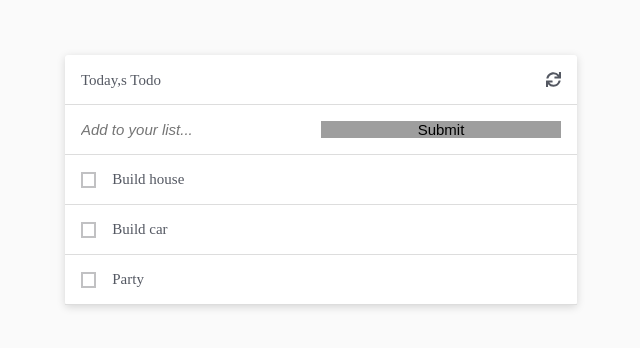
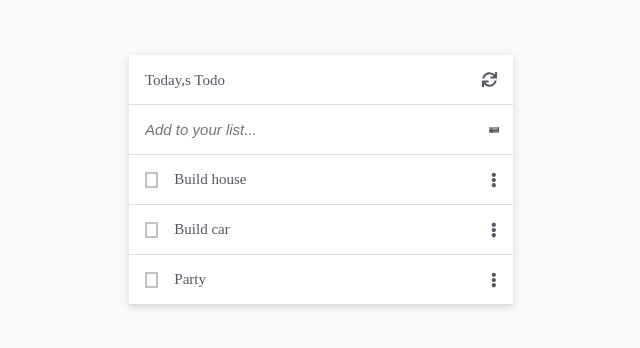
Before and after one commit to afizsavage/todo-list, a website built with webpack: page src/index.html in a window 1280 px wide. Shown: the part 220-568 px from the top of the page, without its empty margins (319-959 px from the left). Built offline with nearby package versions, Linux system fonts and the light colour scheme; grey boxes are pictures that could not be loaded.

Commit message:
Add submit todo button as an icon

```diff
--- a/src/scripts/index.js
+++ b/src/scripts/index.js
@@ -31,6 +31,7 @@ const createAddTodoForm = () => {
   const addTodoForm = document.createElement('form');
   const addInput = document.createElement('input');
   const submitButton = document.createElement('input');
+  const icon = `<i class="fas fa-level-down-alt"></i>`;
 
   addTodoForm.classList.add('handb');
   addInput.id = 'add';
@@ -38,6 +39,7 @@ const createAddTodoForm = () => {
   submitButton.type = 'submit';
   submitButton.id = 'submit';
   submitButton.title = 'Click this or press enter to submit';
+  submitButton.className = 'fas fa-level-down-alt trn';
 
   addTodoForm.appendChild(addInput);
   addTodoForm.appendChild(submitButton);
@@ -49,6 +51,7 @@ const createTodoList = () => {
   todos.forEach((todo) => {
     listItem += `<li class="handb txtarea"> <button class='tick'></button> <div class="center"><label for="todo">${todo.description}</label>
     <textarea id="todo" name="todo"></textarea></div>
+    <i class="fas fa-ellipsis-v ic"></i>
     </li> `;
     list.innerHTML = listItem;
   });
--- a/src/styles/styles.css
+++ b/src/styles/styles.css
@@ -16,7 +16,7 @@ body {
 
 #parent {
   list-style: none;
-  width: 40%;
+  width: 30%;
   background: #fff;
   box-sizing: border-box;
   border-radius: 3px;
@@ -77,6 +77,7 @@ ul {
 
 .txtarea {
   justify-content: start;
+  padding-right: 0;
 }
 
 .center {
@@ -99,3 +100,17 @@ ul {
   border: 0;
   padding: 5px 0;
 }
+
+.ic {
+  display: inline-block;
+  stroke: #545862;
+  margin-left: 1rem;
+  height: 50px;
+  padding: 0 1rem;
+  box-sizing: content-box;
+}
+
+.trn {
+  font-size: 10px;
+  transform: rotateZ(90deg);
+}
```
